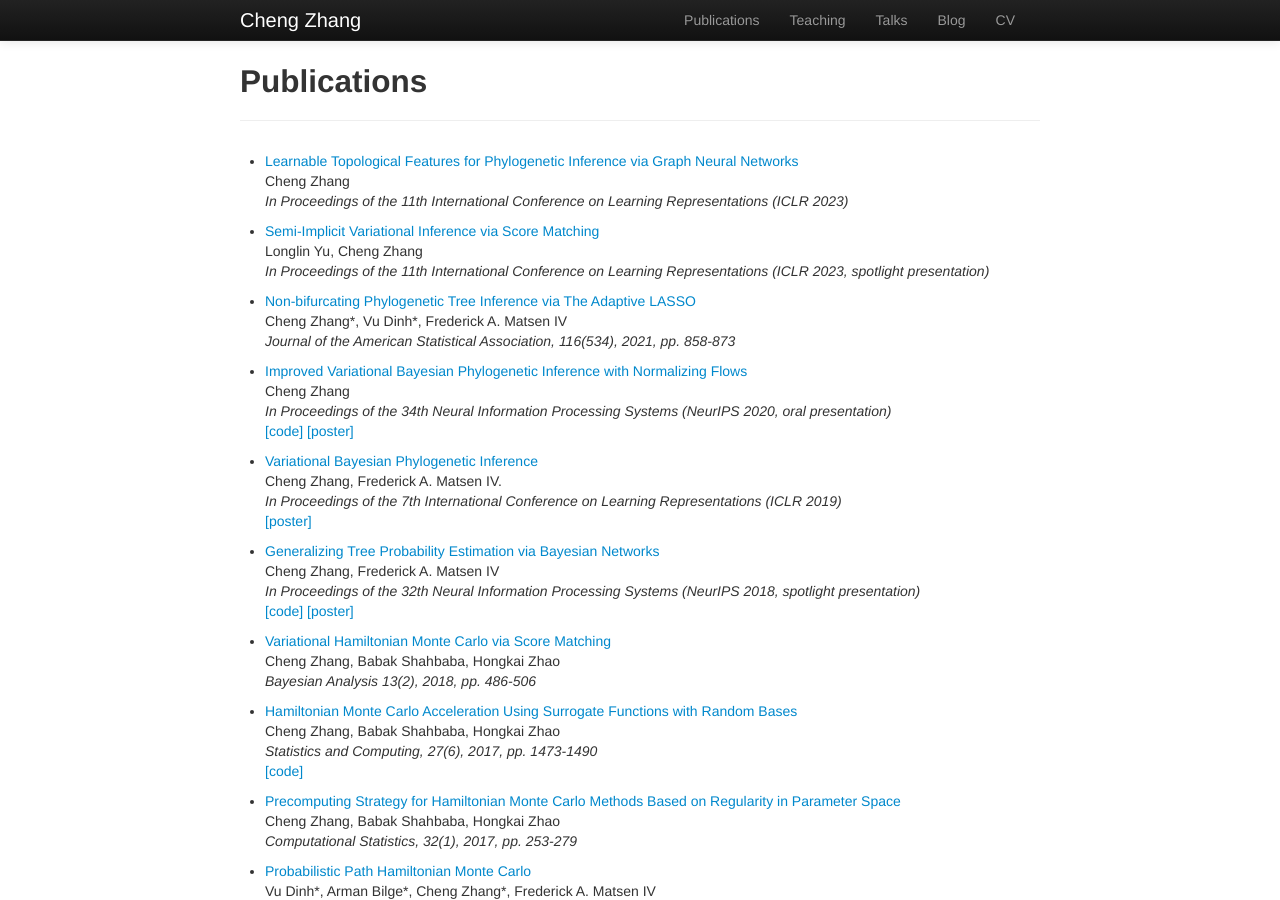
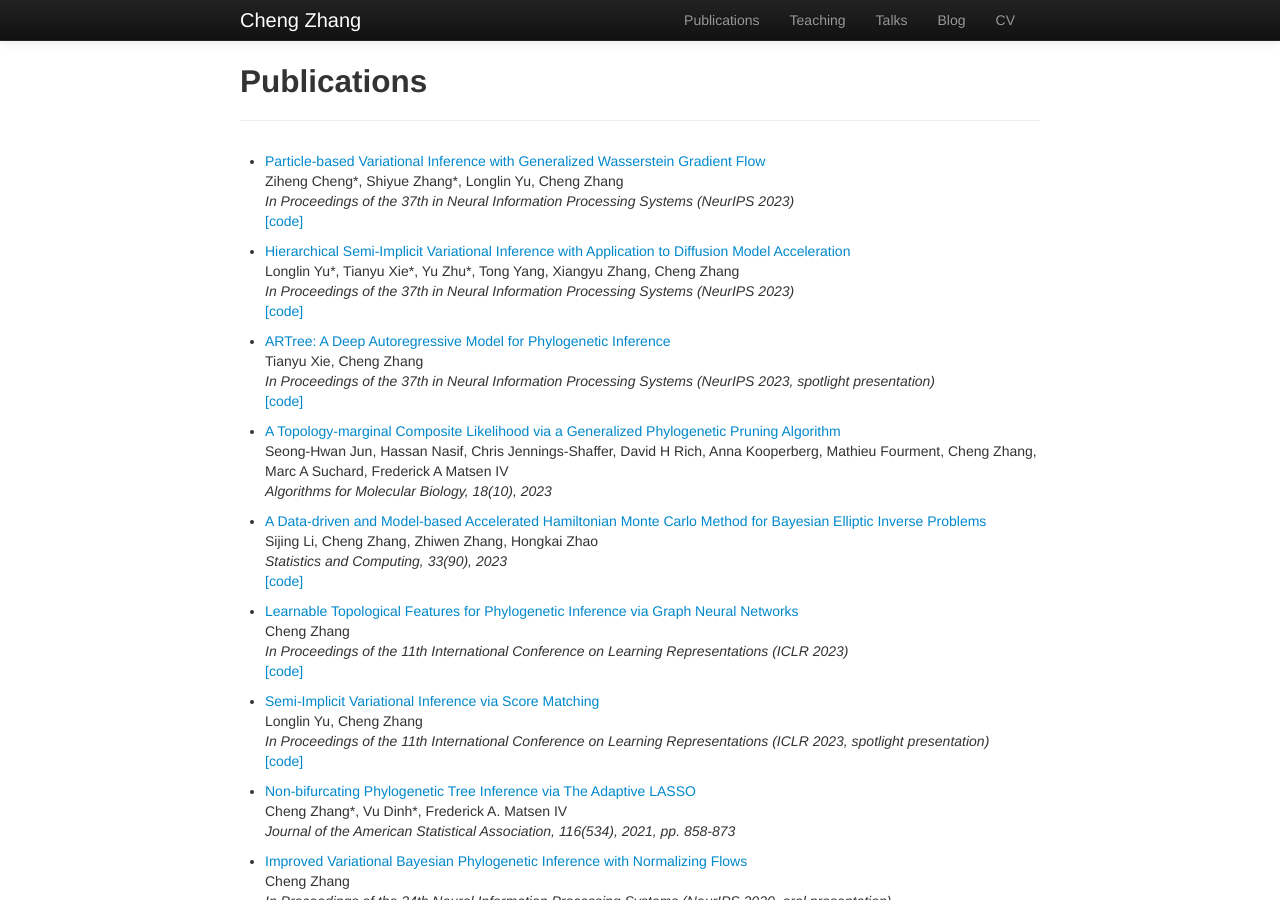
Before and after one commit to zcrabbit/zcrabbit.github.io, a Jekyll site: the page built from pages/publications.md, in a window 1280 px wide and 900 px high. Built offline with Jekyll 4.4.1, drawn with Linux system fonts in a browser that asks for light colours.

Commit message:
update publications

```diff
--- a/pages/publications.md
+++ b/pages/publications.md
@@ -3,13 +3,39 @@ layout: page
 title: Publications
 ---
 
+- [Particle-based Variational Inference with Generalized Wasserstein Gradient Flow](http://arxiv.org/abs/2310.16516)
+Ziheng Cheng\*, Shiyue Zhang\*, Longlin Yu, Cheng Zhang
+_In Proceedings of the 37th in Neural Information Processing Systems (NeurIPS 2023)_
+[[code]](https://github.com/Alexczh1/GWG)
+
+- [Hierarchical Semi-Implicit Variational Inference with Application to Diffusion Model Acceleration](https://arxiv.org/abs/2310.17153)
+Longlin Yu\*, Tianyu Xie\*, Yu Zhu\*, Tong Yang, Xiangyu Zhang, Cheng Zhang
+_In Proceedings of the 37th in Neural Information Processing Systems (NeurIPS 2023)_
+[[code]](https://github.com/longinYu/HSIVI)
+
+- [ARTree: A Deep Autoregressive Model for Phylogenetic Inference](https://arxiv.org/abs/2310.09553)
+Tianyu Xie, Cheng Zhang
+_In Proceedings of the 37th in Neural Information Processing Systems (NeurIPS 2023, spotlight presentation)_
+[[code]](https://github.com/tyuxie/ARTree)
+
+- [A Topology-marginal Composite Likelihood via a Generalized Phylogenetic Pruning Algorithm](https://almob.biomedcentral.com/articles/10.1186/s13015-023-00235-1)
+Seong-Hwan Jun, Hassan Nasif, Chris Jennings-Shaffer, David H Rich, Anna Kooperberg, Mathieu Fourment, Cheng Zhang, Marc A Suchard, Frederick A Matsen IV
+_Algorithms for Molecular Biology, 18(10), 2023_
+
+- [A Data-driven and Model-based Accelerated Hamiltonian Monte Carlo Method for Bayesian Elliptic Inverse Problems](https://link.springer.com/article/10.1007/s11222-023-10262-y)
+Sijing Li, Cheng Zhang, Zhiwen Zhang, Hongkai Zhao
+_Statistics and Computing, 33(90), 2023_
+[[code]](https://github.com/LSijing/Bayesian-pde-inverse-problem)
+
 - [Learnable Topological Features for Phylogenetic Inference via Graph Neural Networks](https://openreview.net/forum?id=hVVUY7p64WL)
 Cheng Zhang
 _In Proceedings of the 11th International Conference on Learning Representations (ICLR 2023)_
+[[code]](https://github.com/zcrabbit/vbpi-gnn)
 
 - [Semi-Implicit Variational Inference via Score Matching](https://openreview.net/forum?id=sd90a2ytrt)
 Longlin Yu, Cheng Zhang
 _In Proceedings of the 11th International Conference on Learning Representations (ICLR 2023, spotlight presentation)_
+[[code]](https://github.com/longinyu/sivism)
 
 - [Non-bifurcating Phylogenetic Tree Inference via The Adaptive LASSO](https://arxiv.org/abs/1805.11073)
 Cheng Zhang\*, Vu Dinh\*, Frederick A. Matsen IV
```
Also changed, not shown: 1 other file.
